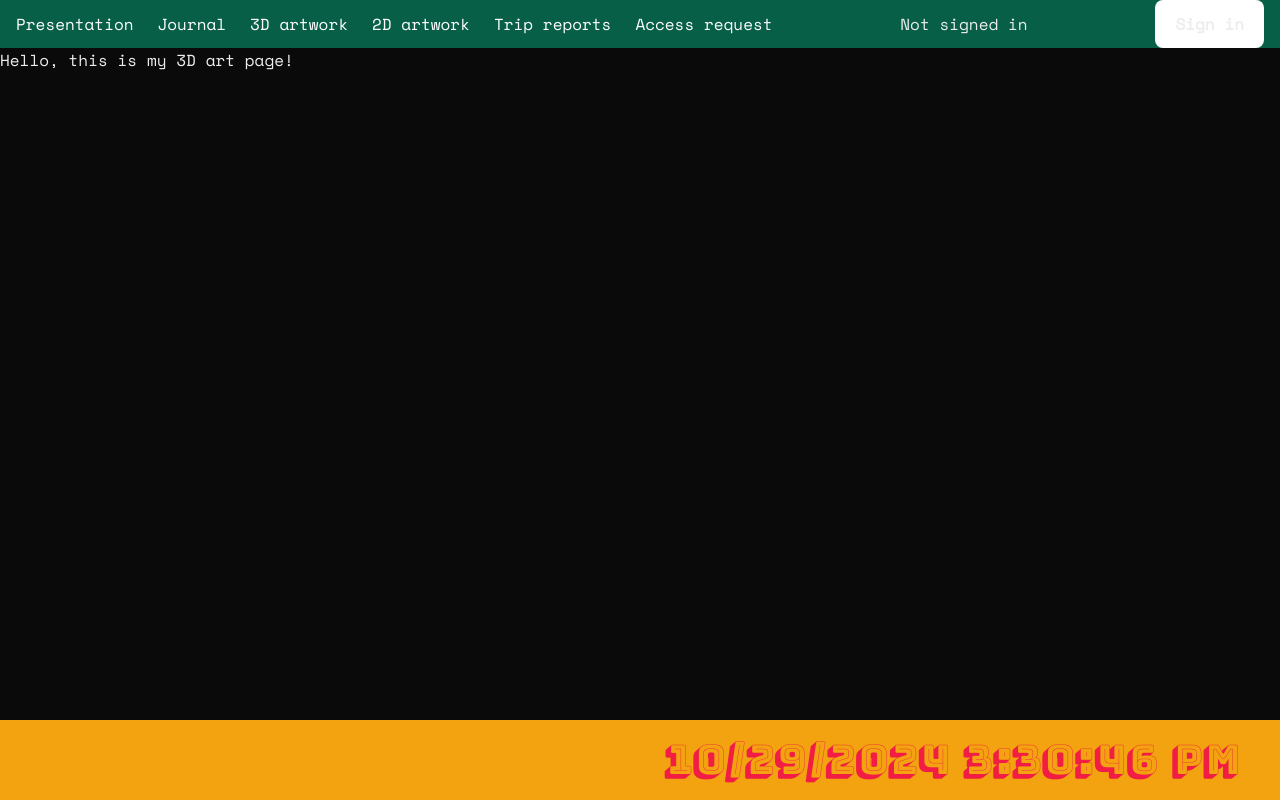
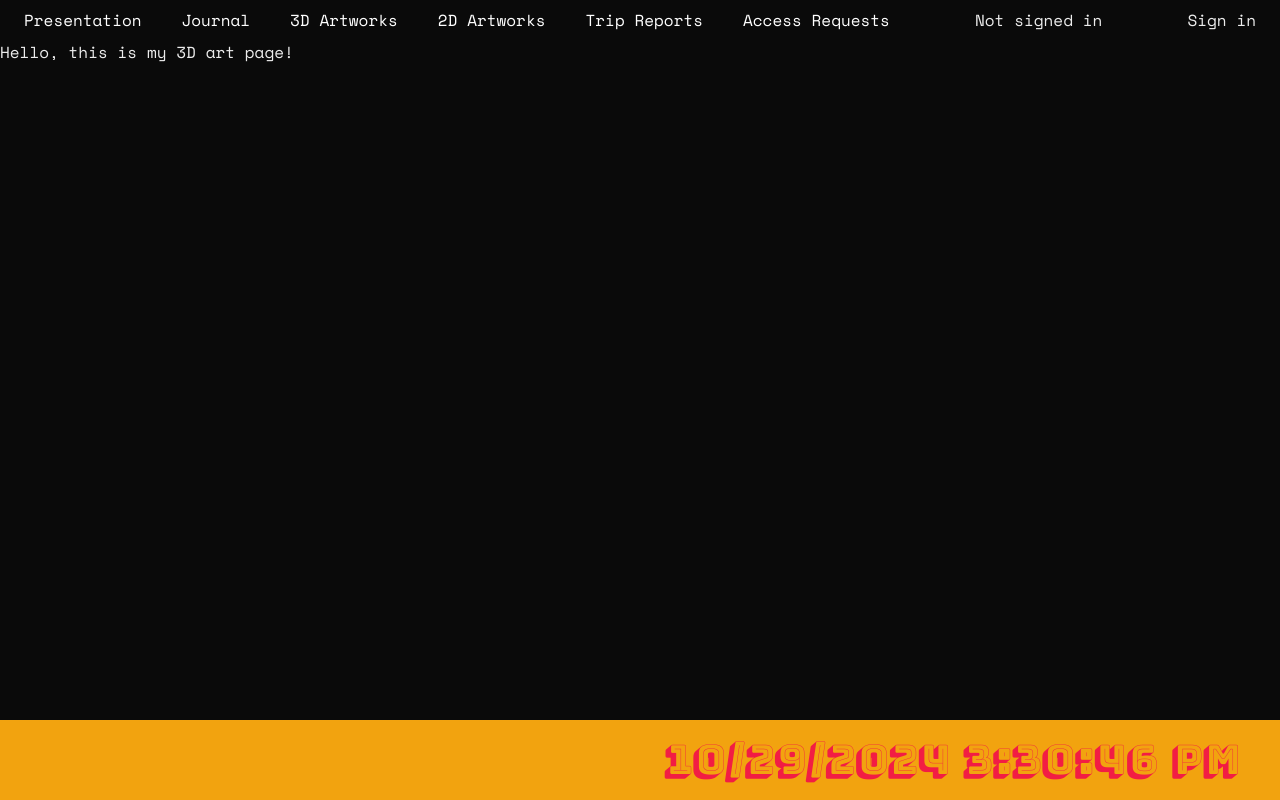
Before and after one commit to nstene/my-art-site, a Next.js app: page /classic-routes/ThreeDPage in a window 1280 px wide. Built offline with nearby package versions, Linux system fonts and the light colour scheme; no server answers.

Commit message:
feat: nicer navbar

```diff
--- a/src/app/components/navigation/navbar/AuthButton.tsx
+++ /dev/null
@@ -1,23 +0,0 @@
-// useSession used any time we're in a client component to get the current session from that session provider
-import { signIn, signOut, useSession } from "next-auth/react";
-
-function AuthButton() {
-  const { data: session } = useSession();
-
-  if (session) {
-    return (
-      <>
-        {session?.user?.name} <br />
-        <button className="h-12 rounded-lg bg-white font-bold px-5" onClick={() => signOut()}>Sign out</button>
-      </>
-    );
-  }
-  return (
-    <>
-      Not signed in <br />
-      <button className="h-12 rounded-lg bg-white font-bold px-5" onClick={() => signIn()}>Sign in</button>
-    </>
-  );
-}
-
-export default AuthButton;
--- a/src/app/components/navigation/navbar/index.tsx
+++ b/src/app/components/navigation/navbar/index.tsx
@@ -1,7 +1,6 @@
 "use client";
 import React, { useState, useRef } from "react";
 import Link from "next/link";
-//import AuthButton from "./AuthButton";
 
 import { signIn, signOut, useSession } from "next-auth/react";
 
@@ -11,15 +10,15 @@ function AuthButton1() {
   if (session) {
     return (
       <>
-        {session?.user?.name} <br />
-        <button className="h-12 rounded-lg bg-white font-bold px-5" onClick={() => signOut()}>Sign out</button>
+        {session?.user?.name}
+        <button className="p-2 rounded-full bg-transparent hover:bg-[radial-gradient(circle,rgba(128,128,128,1),rgba(128,128,128,0))] transition duration-300 ease-in-out" onClick={() => signOut()}>Sign out</button>
       </>
     );
   }
   return (
     <>
-      Not signed in <br />
-      <button className="h-12 rounded-lg bg-white font-bold px-5" onClick={() => signIn()}>Sign in</button>
+      Not signed in
+      <button className="p-2 rounded-full bg-transparent hover:bg-[radial-gradient(circle,rgba(128,128,128,1),rgba(128,128,128,0))] transition duration-300 ease-in-out" onClick={() => signIn()}>Sign in</button>
     </>
   );
 }
@@ -47,23 +46,29 @@ const Navbar = () => {
 
   return (
     <>
-      <div className="w-full h-30 bg-emerald-800 sticky top-0">
+      <div className="w-full h-30 bg-transparent sticky top-0">
         <div className="container mx-auto px-4 h-full">
           <div className="flex justify-between items-center h-full">
             <ul className="hidden md:flex gap-x-6 text-white">
               <li>
                 <Link href="/classic-routes/presentation">
-                  <p>Presentation</p>
+                  <p className="p-2 rounded-full hover:bg-[radial-gradient(circle,rgba(64,64,64,1),rgba(64,64,64,0))] transition duration-1000 ease-in-out">
+                    Presentation
+                  </p>
                 </Link>
               </li>
               <li>
                 <Link href="/classic-routes/Journal">
-                  <p>Journal</p>
+                  <p className="p-2 rounded-full hover:bg-[radial-gradient(circle,rgba(64,64,64,1),rgba(64,64,64,0))] transition duration-1000 ease-in-out">
+                    Journal
+                  </p>
                 </Link>
               </li>
               <li>
                 <Link href="/classic-routes/ThreeDPage">
-                  <p>3D artwork</p>
+                  <p className="p-2 rounded-full hover:bg-[radial-gradient(circle,rgba(64,64,64,1),rgba(64,64,64,0))] transition duration-1000 ease-in-out">
+                    3D Artworks
+                  </p>
                 </Link>
               </li>
               <li
@@ -72,24 +77,32 @@ const Navbar = () => {
                 className="relative" // This is to position the dropdown correctly
               >
                 <Link href="">
-                  <p>2D artwork</p>
+                  <p className="p-2 rounded-full hover:bg-[radial-gradient(circle,rgba(64,64,64,1),rgba(64,64,64,0))] transition duration-1000 ease-in-out">
+                    2D Artworks
+                  </p>
                 </Link>
 
               {isDropdownOpen && (
-                <ul className="absolute left-0 mt-2 w-48 bg-white text-black shadow-lg">
+                <ul className="absolute left-0 mt-2 w-48 bg-transparent text-white shadow-lg">
                   <li>
                     <Link href="/classic-routes/TwoDPages/stargazing">
-                      <p className="p-2 hover:bg-gray-200">Stargazing</p>
+                      <p className="p-2 rounded-full hover:bg-[radial-gradient(circle,rgba(64,64,64,1),rgba(64,64,64,0))] transition duration-1000 ease-in-out">
+                        Stargazing
+                      </p>
                     </Link>
                   </li>
                   <li>
                     <Link href="/classic-routes/TwoDPages/rotatingStuff">
-                      <p className="p-2 hover:bg-gray-200">Rotating Stuff</p>
+                      <p className="p-2 rounded-full hover:bg-[radial-gradient(circle,rgba(64,64,64,1),rgba(64,64,64,0))] transition duration-1000 ease-in-out">
+                        Rotating Stuff
+                      </p>
                     </Link>
                   </li>
                   <li>
                     <Link href="/classic-routes/TwoDPage3">
-                      <p className="p-2 hover:bg-gray-200">2D Art 3</p>
+                      <p className="p-2 rounded-full hover:bg-[radial-gradient(circle,rgba(64,64,64,1),rgba(64,64,64,0))] transition duration-1000 ease-in-out">
+                        Page 3
+                      </p>
                     </Link>
                   </li>
                 </ul>
@@ -97,12 +110,16 @@ const Navbar = () => {
             </li>
               <li>
                 <Link href="/classic-routes/trip-reports">
-                  <p>Trip reports</p>
+                  <p className="p-2 rounded-full hover:bg-[radial-gradient(circle,rgba(64,64,64,1),rgba(64,64,64,0))] transition duration-1000 ease-in-out">
+                    Trip Reports
+                  </p>
                 </Link>
               </li>
               <li>
                 <Link href="/classic-routes/signup">
-                  <p>Access request</p>
+                  <p className="p-2 rounded-full hover:bg-[radial-gradient(circle,rgba(64,64,64,1),rgba(64,64,64,0))] transition duration-1000 ease-in-out">
+                    Access Requests
+                  </p>
                 </Link>
               </li>
             </ul>
```
